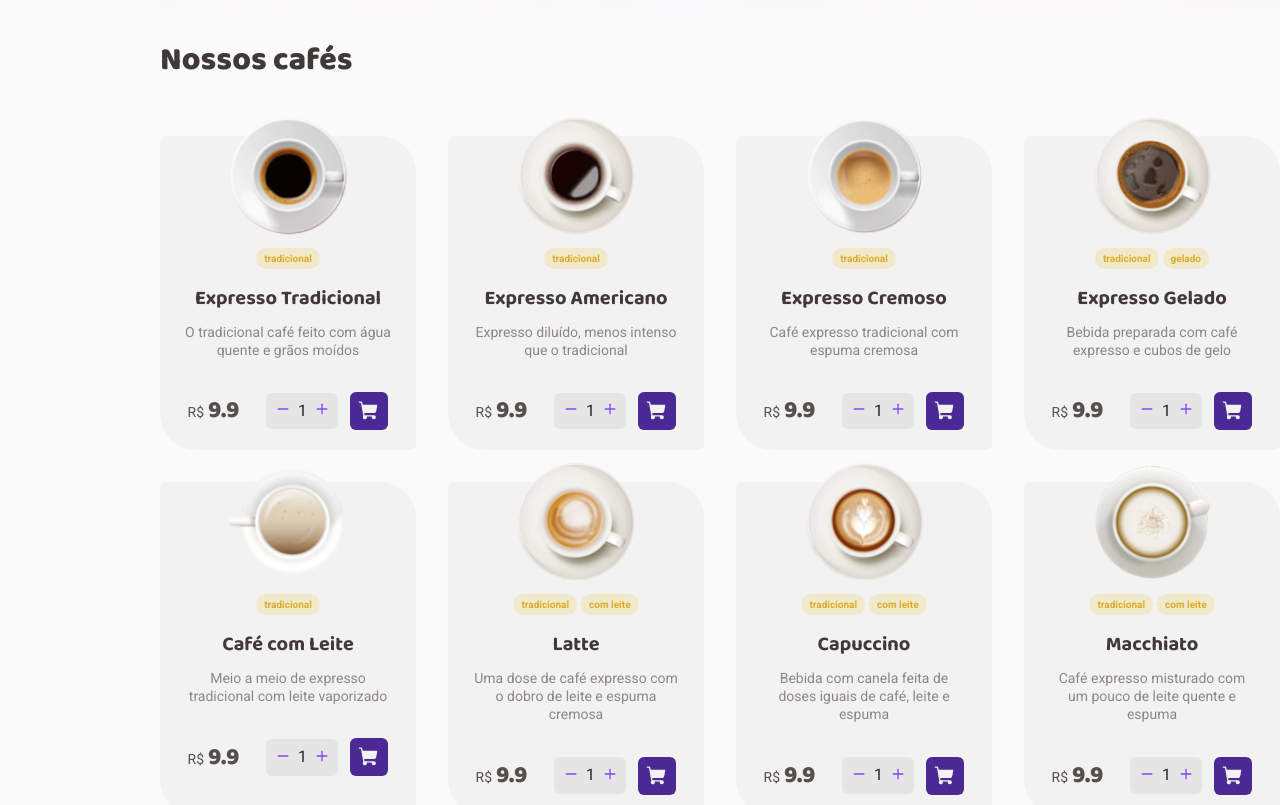
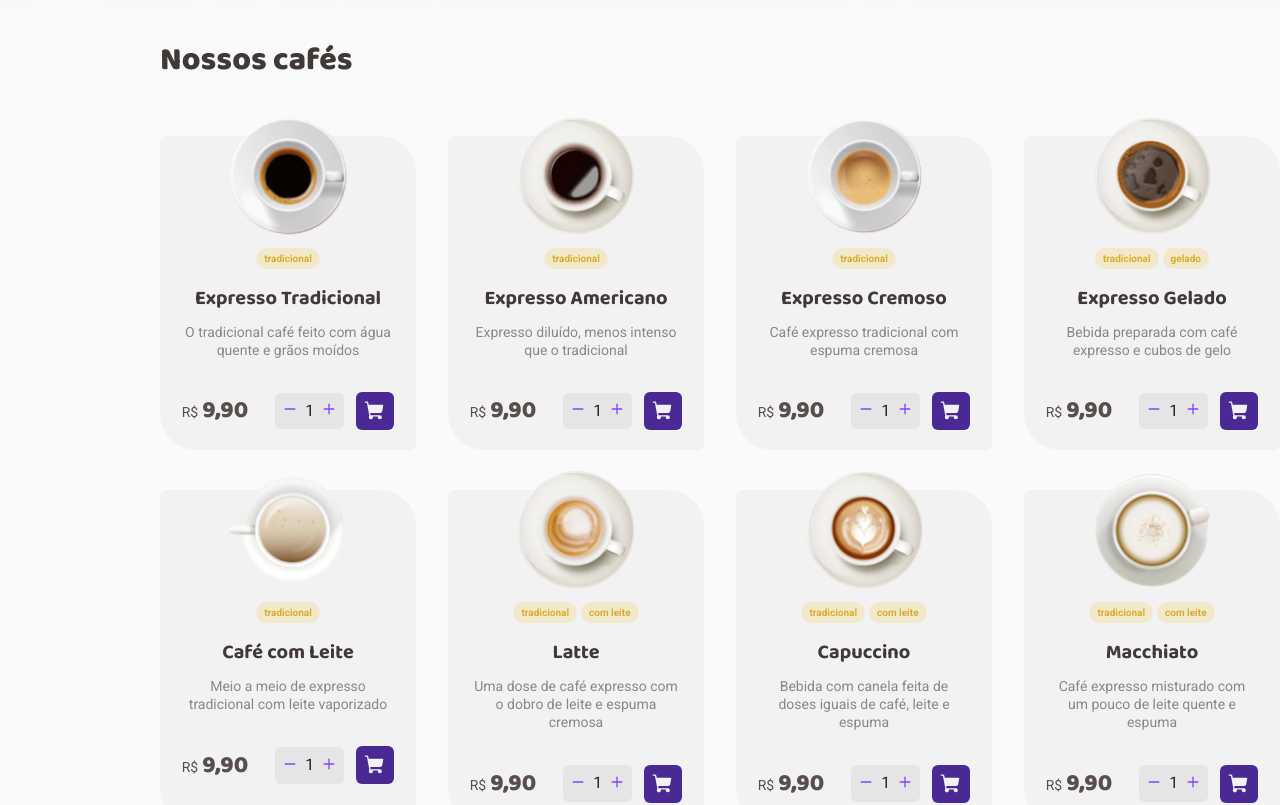
Before and after one commit to RafaelGSantana/coffee-delivery-desafio-reactjs-02, a React (Vite) app: page / in a window 1280 px wide. Shown: the part 640-1445 px from the top of the page. Built offline with nearby package versions, Linux system fonts and the light colour scheme.

Commit message:
converting price to real currency

```diff
--- a/src/pages/Home/index.tsx
+++ b/src/pages/Home/index.tsx
@@ -2,8 +2,8 @@ import { Coffee, Minus, Package, Plus, ShoppingCart, Timer } from "phosphor-reac
 
 import imageBanner from '../../assets/section-home-image-banner.svg';
 import {
-   listOfCoffes
-} from '../../utils/list-coffees.js';
+   listOfCoffees
+} from '../../utils/list-coffees';
 
 import {
    HomeContainer,
@@ -21,10 +21,6 @@ import {
 } from './styles';
 
 export function Home() {
-
-
-   console.log(listOfCoffes);
-
    return (
       <HomeContainer>
          <SectionBanner>
@@ -70,8 +66,8 @@ export function Home() {
             <SectionCoffeeList>
 
                {
-                  listOfCoffes.map(item => (
-                     <SectionCoffeeListItem id={item.id}>
+                  listOfCoffees.map(item => (
+                     <SectionCoffeeListItem key={item.id}>
                         <img src={item.image} alt="" />
                         <div>
                            {
@@ -86,7 +82,7 @@ export function Home() {
                         <PurchaseCoffee>
                            <div>
                               <small>R$</small>
-                              <p>{item.price}</p>
+                              <p>{item.price.toLocaleString('pt-br', {minimumFractionDigits: 2})}</p>
                            </div>
 
                            <div>
@@ -106,8 +102,6 @@ export function Home() {
                      </SectionCoffeeListItem>
                   ))
                }
-
-
             </SectionCoffeeList>
          </SectionCoffeeListWrapper>
       </HomeContainer>
--- a/src/pages/Home/styles.ts
+++ b/src/pages/Home/styles.ts
@@ -117,7 +117,8 @@ export const SectionCoffeeListWrapper = styled.div`
 export const SectionCoffeeList = styled.div`
    display: grid;
    grid-template-columns: repeat(4, 1fr);
-   gap: 2rem;
+   column-gap: 2rem;
+   row-gap: 2.5rem;
 `;
 
 export const SectionCoffeeListItem = styled.div`
--- a/src/utils/list-coffees.js
+++ b/src/utils/list-coffees.ts
@@ -1,4 +1,4 @@
-export const listOfCoffes = [
+export const listOfCoffees = [
    {
       id: 1,
       name: 'Expresso Tradicional',
```
